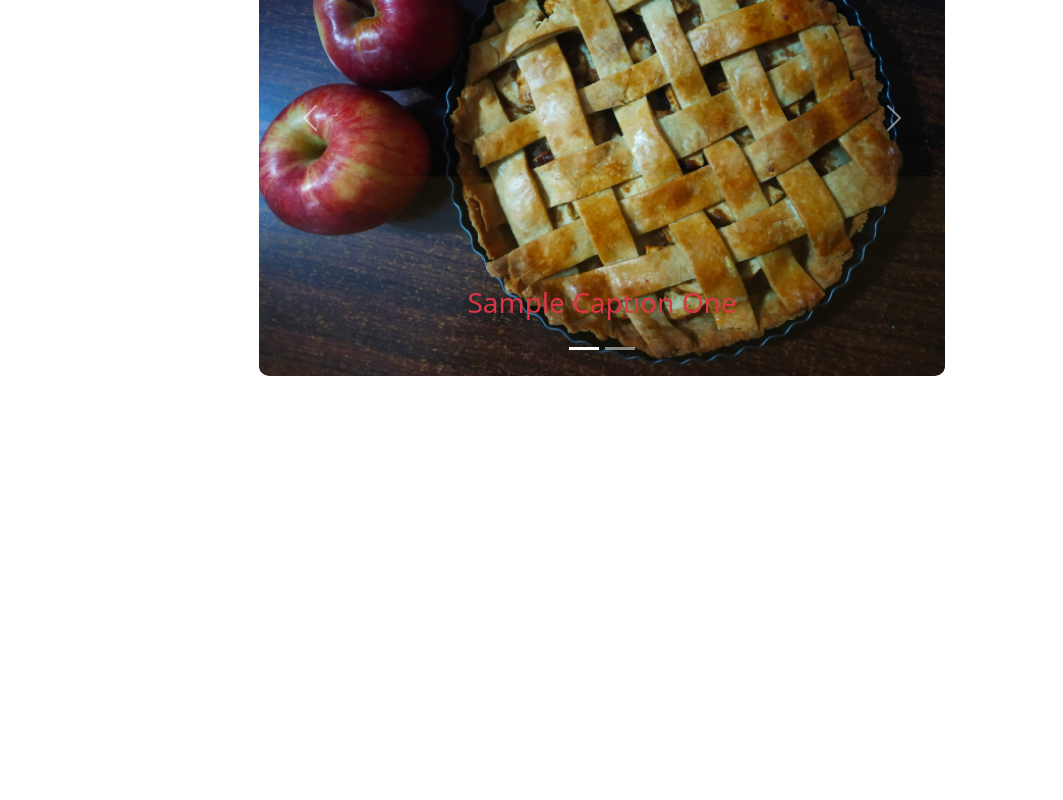
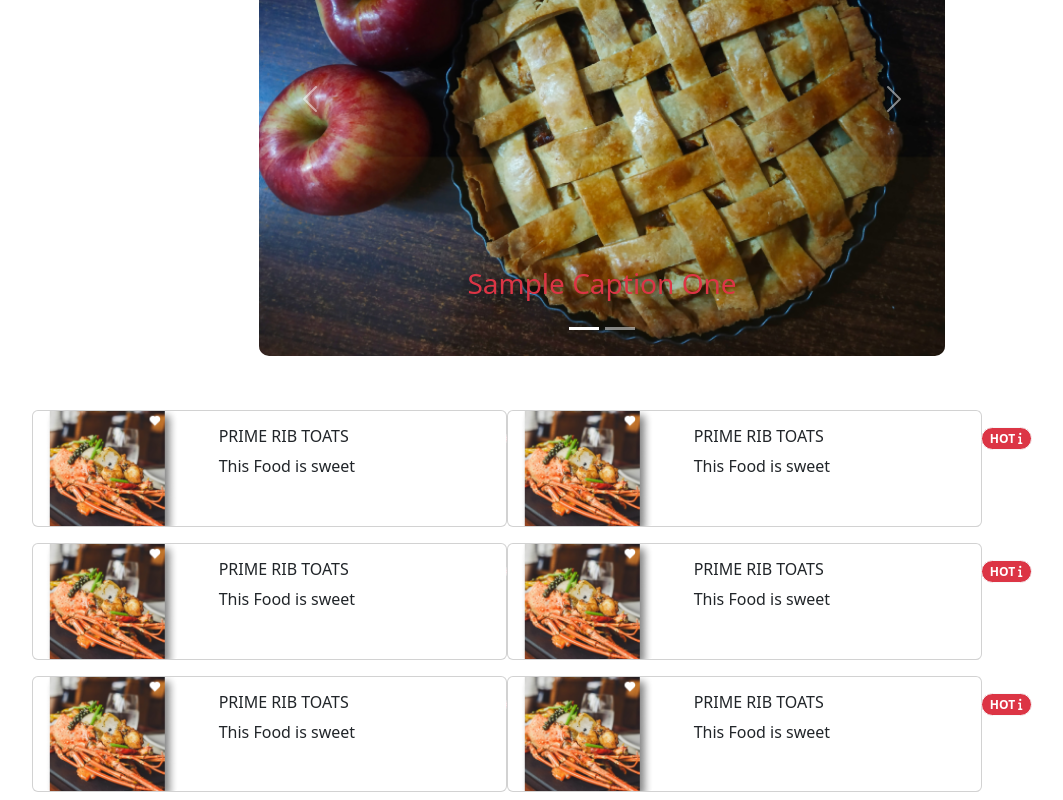
Before and after one commit to akbarob/ChefScully, a React (Create React App) app: page / in a window 1280 px wide. Shown: the part 439-1239 px from the top of the page, without its empty margins (38-1101 px from the left). Before the commit the page ends 893 px from the top, so only its background shows below. Built offline with nearby package versions, Linux system fonts and the light colour scheme.

Commit message:
suggested item added

```diff
--- a/src/App.css
+++ b/src/App.css
@@ -41,3 +41,6 @@
     border-style:;
     border-bottom: 3px red solid;
     }
+    .reds{
+        color: #c50000
+    }
--- a/src/Components/Carousel.js
+++ b/src/Components/Carousel.js
@@ -71,13 +71,15 @@ function MyCarousel() {
     });
 
     return (
+        <div>
+            <h4 className="reds text-center"><strong>POPULAR ITEMS</strong></h4>
+
             <div className='col-7 mx-auto text-center' style={{
                 display: 'block',  padding: 30
             }}>
-            <h8 className>POPULAR ITEMS</h8>
                 <Carousel previous={previousButton} next={nextButton}
                     activeIndex={activeIndex}
-                className="col-auto my-5">
+                    className="col-auto my-3">
                     <CarouselIndicators items={items}
                         activeIndex={activeIndex}
                         onClickHandler={(newIndex) => {
@@ -92,6 +94,7 @@ function MyCarousel() {
                         direction="next" onClickHandler={nextButton} />
                 </Carousel>
             </div >
+        </div>
     );
 }
 
--- a/src/Components/Dessert.js
+++ b/src/Components/Dessert.js
@@ -9,25 +9,25 @@ export default function Dessert(){
             <BreadcrumbItem><NavLink to="/home">Home</NavLink></BreadcrumbItem>
             <BreadcrumbItem active>Dessert</BreadcrumbItem>
         </Breadcrumb>
- <div className="mx-auto col-6 text-center my-5">
+ <div className="mx-auto col-8 text-center my-5">
 
             <Nav navbar>
                 <Row>
-                    <Col sm={4}>
+                    <Col xs={4}>
                         <NavItem>
                             <NavLink  className="nav-link " to ='/appertizers'>
                                 Appertizers
                             </NavLink>
                         </NavItem>
                     </Col>
-                    <Col sm={4}>
+                    <Col xs={4}>
                         <NavItem>
                             <NavLink className="nav-link" to ='/enteries'>
                                  Enteries
                         </NavLink>
                         </NavItem>
                     </Col>
-                    <Col sm={4}>
+                    <Col xs={4}>
                         <NavItem>
                             <NavLink className="nav-link text-danger" to ='/dessert'>
                                  <strong>Desserts</strong>
@@ -40,7 +40,7 @@ export default function Dessert(){
         </div>
             <Card className="my-4">
                 <Row className='g-0'>
-                    <Col className="col-sm-3 my-2">
+                    <Col className="col-xs-3 my-2">
                         <CardImg src="images/steak.png" className="col-6"/>
                     </Col>
                     <Col>
@@ -58,7 +58,7 @@ export default function Dessert(){
 
             <Card className="my-4">
                 <Row className='g-0'>
-                    <Col className="col-sm-3 my-2">
+                    <Col className="col-xs-3 my-2">
                         <CardImg src="images/steak.png" className="col-6"/>
                     </Col>
                     <Col>
@@ -76,7 +76,7 @@ export default function Dessert(){
 
             <Card className="my-4">
                 <Row className='g-0'>
-                    <Col className="col-sm-3 my-2">
+                    <Col className="col-xs-3 my-2">
                         <CardImg src="images/steak.png" className="col-6"/>
                     </Col>
                     <Col>
--- a/src/Components/Home.js
+++ b/src/Components/Home.js
@@ -1,11 +1,12 @@
 import MyCarousel from "./Carousel"
 import SelectMenu from "./SelectMenu "
+import Suggested from "./suggestedMenu"
 export default function Home(){
     return(
         <div className="containrer">
             <SelectMenu/>
             <MyCarousel/>
-
+            <Suggested/>
 
         </div>
 
--- a/src/Components/SelectMenu .js
+++ b/src/Components/SelectMenu .js
@@ -4,24 +4,24 @@ import { FontAwesomeIcon } from '@fortawesome/react-fontawesome'
 
 export default function SelectMenu(){
     return(
-        <div className="mx-auto col-6 text-center my-5">
+        <div className="mx-auto col-8 text-center my-5">
             <Nav navbar>
                 <Row>
-                    <Col sm={4}>
+                    <Col xs={4}>
                         <NavItem>
                             <NavLink className="nav-link" to ='/appertizers'>
                                 <FontAwesomeIcon icon="fa-solid fa-croissant" /> Appertizers
                             </NavLink>
                         </NavItem>
                     </Col>
-                    <Col sm={4}>
+                    <Col xs={4}>
                         <NavItem>
                             <NavLink className="nav-link" to ='/enteries'>
                                 <FontAwesomeIcon icon="fa-solid fa-croissant" /> Enteries
                         </NavLink>
                         </NavItem>
                     </Col>
-                    <Col sm={4}>
+                    <Col xs={4}>
                         <NavItem>
                             <NavLink className="nav-link" to ='/dessert'>
                                 <FontAwesomeIcon icon="fa-solid fa-croissant" /> Desserts
--- /dev/null
+++ b/src/Components/suggestedMenu.js
@@ -0,0 +1,145 @@
+import { auto } from "@popperjs/core";
+import { Badge, Card, CardBody, CardHeader, CardImg, CardImgOverlay, CardText,Col,Row } from "reactstrap";
+import { FontAwesomeIcon } from '@fortawesome/react-fontawesome'
+
+export default function Suggested(){
+    return(
+        <div className='container '>
+            <Row>
+            <Card className="col-md-5 my-2">
+                <Row >
+                    <Col xs={4}>
+                        <CardImg src="images/lobster.png" className="position-relative"/>
+                        <CardImgOverlay>
+                            <Badge className="bg-danger position-absolute top-1 start-100  badge rounded-pill border border-light">
+                                HOT <FontAwesomeIcon icon="fa-solid fa-info" />
+                            </Badge>
+                        </CardImgOverlay>
+                    </Col>
+                    <Col xs={8}>
+                        <CardBody>
+                            <CardText>
+                            <h6 className="">PRIME RIB TOATS</h6>
+                                <p>This Food is sweet</p>
+                            </CardText>
+                        </CardBody>
+
+                    </Col>
+                </Row>
+            </Card>
+
+            <Card className="col-md-5 my-2">
+                <Row>
+                    <Col xs={4}>
+                        <CardImg src="images/lobster.png" className="position-relative"/>
+                        <CardImgOverlay>
+                            <Badge className="bg-danger position-absolute top-5 start-100  badge rounded-pill border border-light">
+                                HOT <FontAwesomeIcon icon="fa-solid fa-info" />
+                            </Badge>
+                        </CardImgOverlay>
+                    </Col>
+                    <Col xs={8}>
+                        <CardBody>
+                            <CardText>
+                            <h6>PRIME RIB TOATS</h6>
+                                <p>This Food is sweet</p>
+                            </CardText>
+                        </CardBody>
+
+                    </Col>
+                </Row>
+            </Card>
+
+            <Card className="col-md-5 my-2">
+                <Row>
+                    <Col xs={4}>
+                        <CardImg src="images/lobster.png" className="position-relative"/>
+                        <CardImgOverlay>
+                            <Badge className="bg-danger position-absolute top-5 start-100  badge rounded-pill border border-light">
+                                HOT <FontAwesomeIcon icon="fa-solid fa-info" />
+                            </Badge>
+                        </CardImgOverlay>
+                    </Col>
+                    <Col xs={8}>
+                        <CardBody>
+                            <CardText>
+                            <h6>PRIME RIB TOATS</h6>
+                                <p>This Food is sweet</p>
+                            </CardText>
+                        </CardBody>
+
+                    </Col>
+                </Row>
+            </Card>
+
+            <Card className="col-md-5 my-2">
+                <Row>
+                    <Col xs={4}>
+                        <CardImg src="images/lobster.png" className="position-relative"/>
+                        <CardImgOverlay>
+                            <Badge className="bg-danger position-absolute top-5 start-100  badge rounded-pill border border-light">
+                                HOT <FontAwesomeIcon icon="fa-solid fa-info" />
+                            </Badge>
+                        </CardImgOverlay>
+                    </Col>
+                    <Col xs={8}>
+                        <CardBody>
+                            <CardText>
+                            <h6>PRIME RIB TOATS</h6>
+                                <p>This Food is sweet</p>
+                            </CardText>
+                        </CardBody>
+
+                    </Col>
+                </Row>
+            </Card>
+
+            <Card className="col-md-5 my-2 ">
+                <Row>
+                    <Col xs={4}>
+                        <CardImg src="images/lobster.png" className="position-relative"/>
+                        <CardImgOverlay>
+                            <Badge className="bg-danger position-absolute top-5 start-100  badge rounded-pill border border-light">
+                                HOT <FontAwesomeIcon icon="fa-solid fa-info" />
+                            </Badge>
+                        </CardImgOverlay>
+                    </Col>
+                    <Col xs={8}>
+                        <CardBody>
+                            <CardText>
+                            <h6>PRIME RIB TOATS</h6>
+                                <p>This Food is sweet</p>
+                            </CardText>
+                        </CardBody>
+
+                    </Col>
+                </Row>
+            </Card>
+
+            <Card className="col-md-5 my-2 ">
+                <Row>
+                    <Col xs={4}>
+                        <CardImg src="images/lobster.png" className="position-relative"/>
+                        <CardImgOverlay>
+                            <Badge className="bg-danger position-absolute top-5 start-100  badge rounded-pill border border-light">
+                                HOT <FontAwesomeIcon icon="fa-solid fa-info" />
+                            </Badge>
+                        </CardImgOverlay>
+                    </Col>
+                    <Col xs={8}>
+                        <CardBody>
+                            <CardText>
+                            <h6>PRIME RIB TOATS</h6>
+                                <p>This Food is sweet</p>
+                            </CardText>
+                        </CardBody>
+
+                    </Col>
+                </Row>
+            </Card>
+
+            </Row>
+
+        </div>
+    )
+}
```
Also changed, not shown: src/Components/Appetizers.js (+7 -7 lines), src/Components/Enteries.js (+7 -7 lines). Lines whose indentation alone changed are shown as unchanged.
